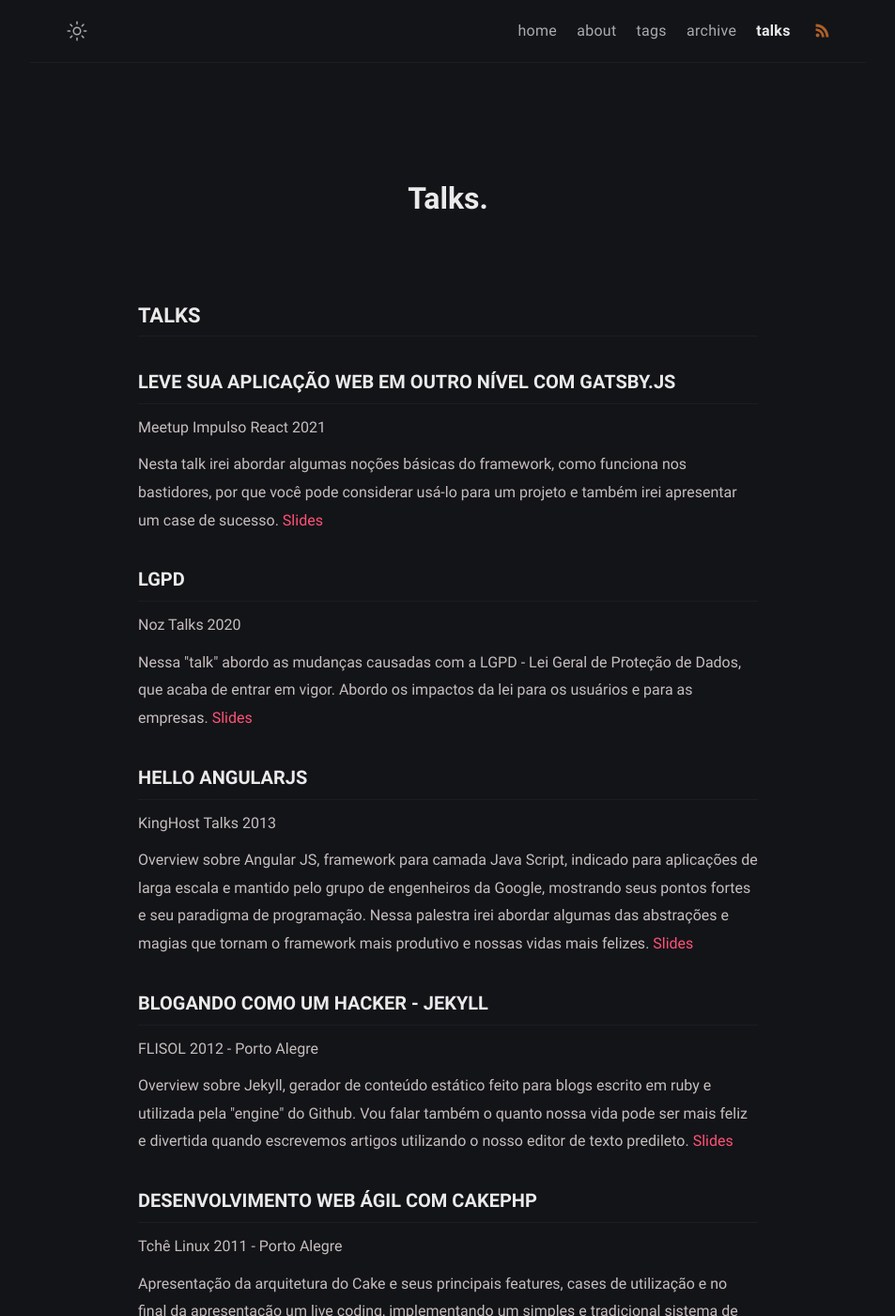
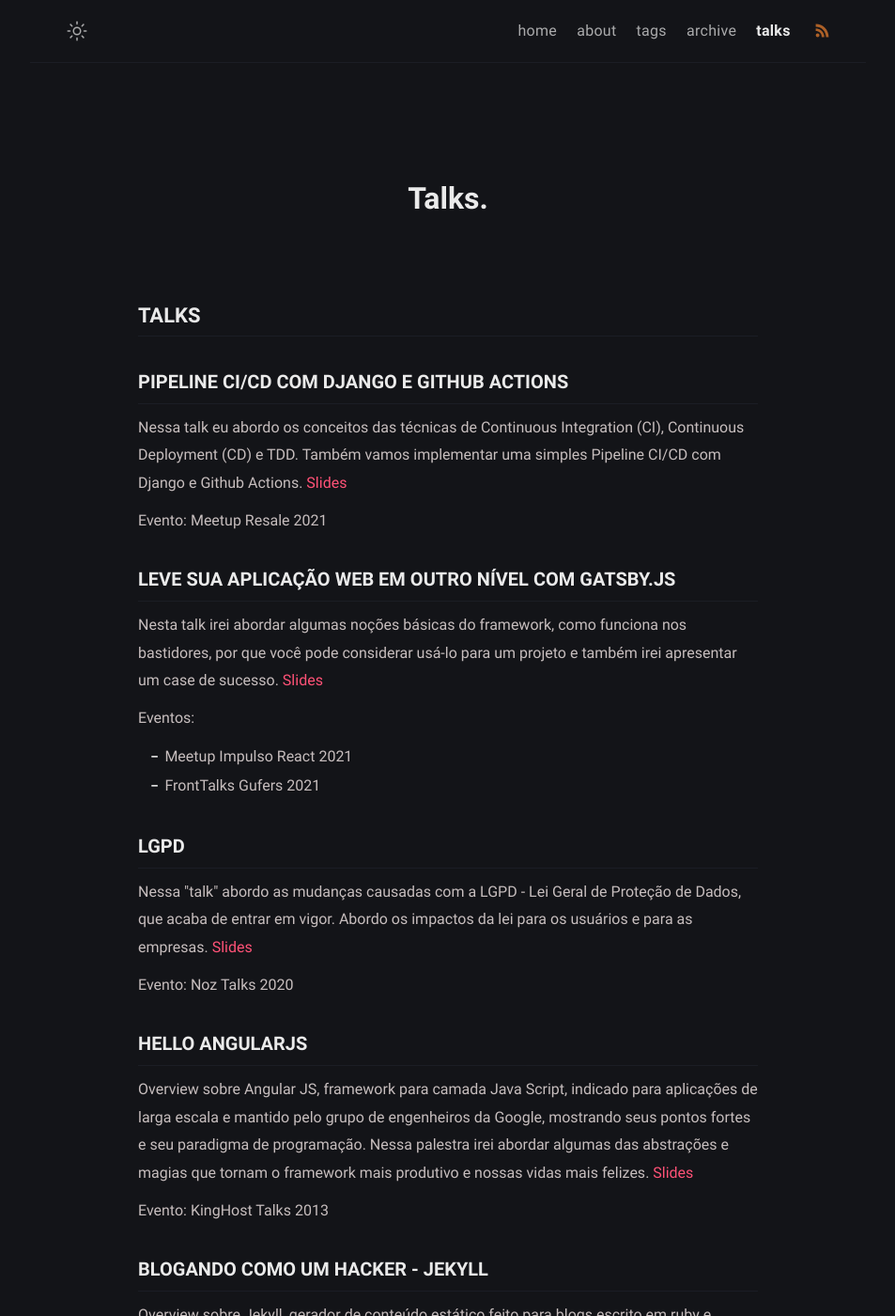
Before and after one commit to f0rmig4/f0rmig4.github.io, a Jekyll site: the page built from talks.html, in a window 1280 px wide and 1400 px high. Shown: the whole window at 94% size, without its empty margins (163-1116 px from the left). Built offline with Jekyll 4.4.1, drawn with Linux system fonts in a browser that asks for light colours; some of the changed text lies outside the part shown.

Commit message:
Update on talks page

```diff
--- a/talks.html
+++ b/talks.html
@@ -9,31 +9,42 @@
 </article>
 
 <article class="list">
+  <h3>Pipeline CI/CD com Django e Github Actions</h3>
+  <p>Nessa talk eu abordo os conceitos das técnicas de Continuous Integration (CI), Continuous Deployment (CD) e TDD. Também vamos implementar uma simples Pipeline CI/CD com Django e Github Actions. <a href="http://f0rmig4.github.io/talk/pipeline-cicd" target="_blanck">Slides</a></p>
+  <p>Evento: Meetup Resale 2021</p>
+</article>
+
+<article class="list">
   <h3>Leve sua aplicação web em outro nível com Gatsby.js</h3>
-  <p>Meetup Impulso React 2021</p>
   <p>Nesta talk irei abordar algumas noções básicas do framework, como funciona nos bastidores, por que você pode considerar usá-lo para um projeto e também irei apresentar um case de sucesso. <a href="http://f0rmig4.github.io/talk/gatsbyjs" target="_blanck">Slides</a></p>
+  <p>Eventos:</p>
+  <ul>
+    <li>Meetup Impulso React 2021</li>
+    <li>FrontTalks Gufers 2021</li>
+  </ul>
 </article>
 
 <article class="list">
   <h3>LGPD</h3>
-  <p>Noz Talks 2020</p>
+  <p></p>
   <p>Nessa "talk" abordo as mudanças causadas com a LGPD - Lei Geral de Proteção de Dados, que acaba de entrar em vigor. Abordo os impactos da lei para os usuários e para as empresas. <a href="http://f0rmig4.github.io/talk/lgpd" target="_blanck">Slides</a></p>
+  <p>Evento: Noz Talks 2020</p>
 </article>
 
 <article class="list">
   <h3>Hello AngularJS</h3>
-  <p>KingHost Talks 2013</p>
   <p>Overview sobre Angular JS, framework para camada Java Script, indicado para aplicações de larga escala e mantido pelo grupo de engenheiros da Google, mostrando seus pontos fortes e seu paradigma de programação. Nessa palestra irei abordar algumas das abstrações e magias que tornam o framework mais produtivo e nossas vidas mais felizes. <a href="https://f0rmig4.github.io/talk/angularjs" target="_blanck">Slides</a></p>
+  <p>Evento: KingHost Talks 2013</p>
 </article>
 
 <article class="list">
   <h3>Blogando como um Hacker - Jekyll</h3>
-  <p>FLISOL 2012 - Porto Alegre</p>
   <p>Overview sobre Jekyll, gerador de conteúdo estático feito para blogs escrito em ruby e utilizada pela "engine" do Github. Vou falar também o quanto nossa vida pode ser mais feliz e divertida quando escrevemos artigos utilizando o nosso editor de texto predileto. <a href="https://f0rmig4.github.io/talk/jekyll/" target="_blanck">Slides</a></p>
+  <p>Evento: FLISOL 2012 - Porto Alegre</p>
 </article>
 
 <article class="list">
   <h3>Desenvolvimento Web Ágil com CakePHP</h3>
-  <p>Tchê Linux 2011 - Porto Alegre</p>
   <p>Apresentação da arquitetura do Cake e seus principais features, cases de utilização e no final da apresentação um live coding, implementando um simples e tradicional sistema de blog.</p>
+  <p>Evento: Tchê Linux 2011 - Porto Alegre</p>
 </article>
```
Also changed, not shown: other parts of talks.html (+1 -1 lines).
